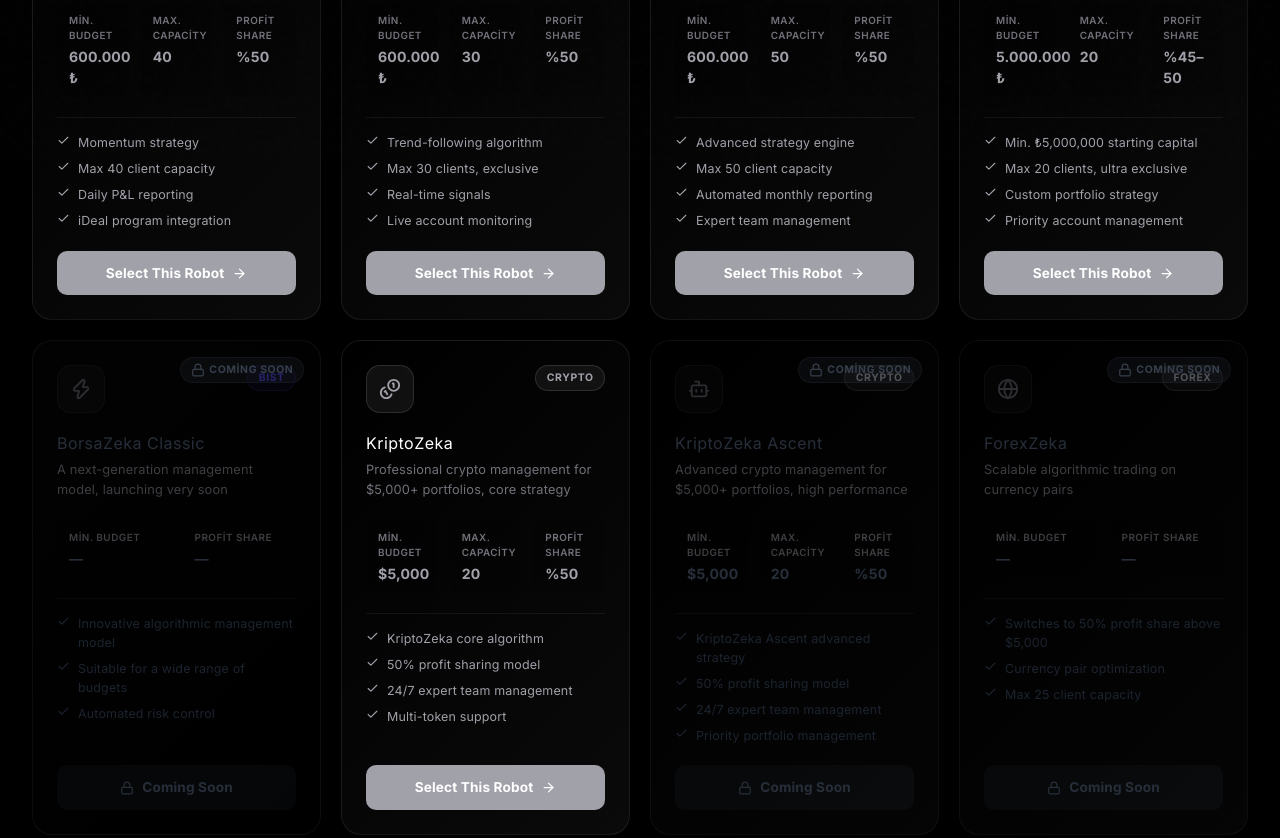
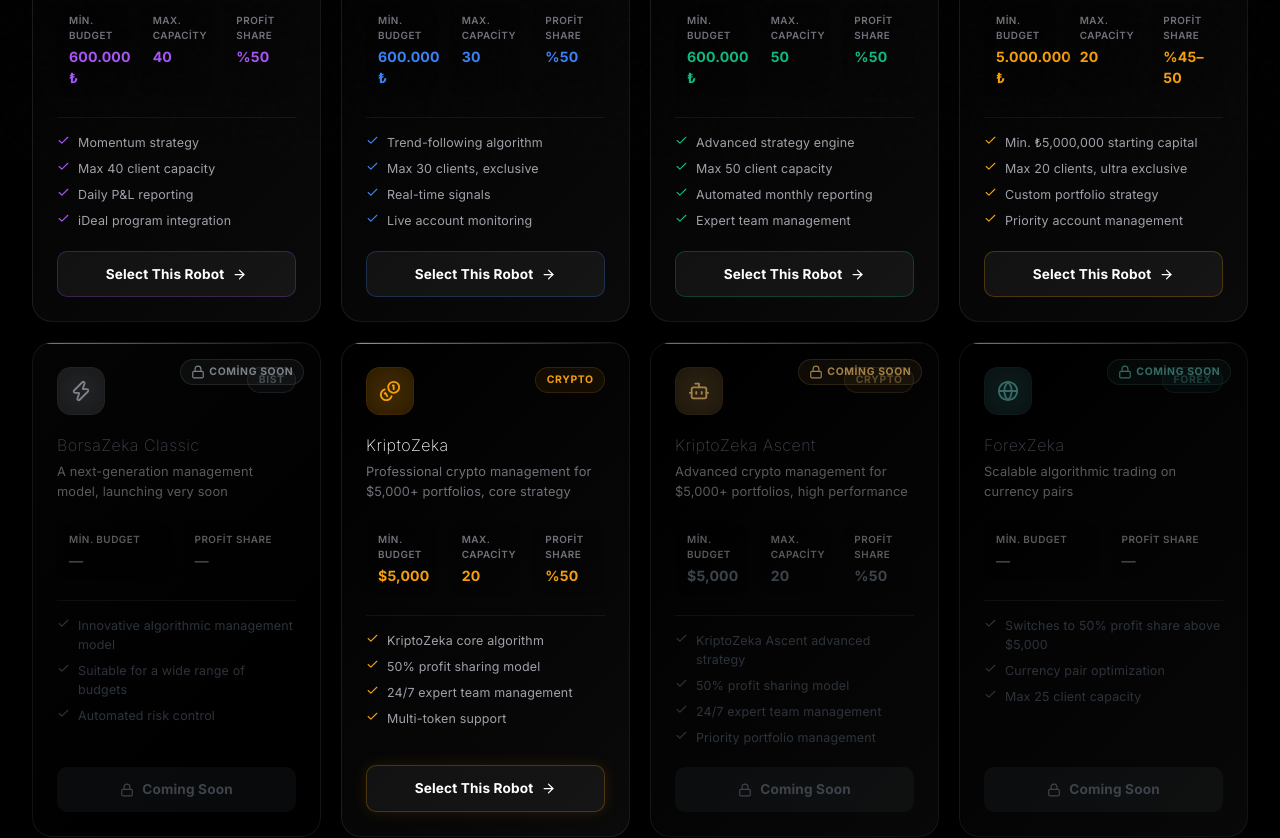
Before and after one commit to ayshegulkoca/borsazeka-dashboard, a Next.js app: page /robotlar in a window 1280 px wide. Shown: the part 640-1478 px from the top of the page. Built offline with nearby package versions, Linux system fonts and the light colour scheme; no server answers.

Commit message:
style: enhance robot cards color identity and contact page radar theme

```diff
--- a/app/components/landing/IletisimPage.tsx
+++ b/app/components/landing/IletisimPage.tsx
@@ -1,6 +1,6 @@
 "use client";
 
-import { MapPin, ExternalLink } from "lucide-react";
+import { MapPin, ExternalLink, X, Send, Activity } from "lucide-react";
 import { useTranslation } from "react-i18next";
 import s from "./iletisim.module.css";
 
@@ -27,16 +27,16 @@ export default function IletisimPage() {
             {/* Quick-access links */}
             <div className={s.quickLinks}>
               <a href="https://www.x.com/DH_Altin" target="_blank" rel="noopener noreferrer" className={s.quickLink}>
-                <span className={s.quickDot} style={{ background: "#1d9bf0" }} />
-                Twitter / X — @DH_Altin
+                <X size={18} color="#1d9bf0" />
+                <span>Twitter / X — @DH_Altin</span>
               </a>
               <a href="https://t.me/semiharslan" target="_blank" rel="noopener noreferrer" className={s.quickLink}>
-                <span className={s.quickDot} style={{ background: "#26a5e4" }} />
-                Telegram — @semiharslan
+                <Send size={18} color="#26a5e4" />
+                <span>Telegram — @semiharslan</span>
               </a>
               <a href="https://t.me/BorsaZekaCom" target="_blank" rel="noopener noreferrer" className={s.quickLink}>
-                <span className={s.quickDot} style={{ background: "#00FF9D" }} />
-                Kanal — @BorsaZekaCom
+                <Activity size={18} color="#00FF9D" />
+                <span>Kanal — @BorsaZekaCom</span>
               </a>
             </div>
           </div>
--- a/app/components/landing/RobotsPage.tsx
+++ b/app/components/landing/RobotsPage.tsx
@@ -20,7 +20,7 @@ const ROBOT_CATALOG = [
     descKey: "wizard.robots.darkroom.desc",
     market: "BIST",
     icon: Shield,
-    color: "#a1a1aa", // Muted Zinc
+    color: "#a855f7", // Deep Purple
     gradient: "linear-gradient(135deg, #000000 0%, #0a0a0a 100%)",
     border: "rgba(255, 255, 255, 0.08)",
     comingSoon: false,
@@ -40,7 +40,7 @@ const ROBOT_CATALOG = [
     descKey: "wizard.robots.highway.desc",
     market: "BIST",
     icon: TrendingUp,
-    color: "#a1a1aa",
+    color: "#3b82f6", // Vibrant Blue
     gradient: "linear-gradient(135deg, #000000 0%, #0a0a0a 100%)",
     border: "rgba(255, 255, 255, 0.08)",
     comingSoon: false,
@@ -60,7 +60,7 @@ const ROBOT_CATALOG = [
     descKey: "wizard.robots.trademate.desc",
     market: "BIST",
     icon: Target,
-    color: "#a1a1aa",
+    color: "#10b981", // Emerald Green
     gradient: "linear-gradient(135deg, #000000 0%, #0a0a0a 100%)",
     border: "rgba(255, 255, 255, 0.08)",
     comingSoon: false,
@@ -80,7 +80,7 @@ const ROBOT_CATALOG = [
     descKey: "wizard.robots.fabrika.desc",
     market: "BIST",
     icon: Activity,
-    color: "#a1a1aa",
+    color: "#f59e0b", // Gold
     gradient: "linear-gradient(135deg, #000000 0%, #0a0a0a 100%)",
     border: "rgba(255, 255, 255, 0.08)",
     comingSoon: false,
@@ -100,7 +100,7 @@ const ROBOT_CATALOG = [
     descKey: "wizard.robots.classic.desc",
     market: "BIST",
     icon: Zap,
-    color: "#52525b",
+    color: "#94a3b8", // Slate Silver
     gradient: "linear-gradient(135deg, #050505 0%, #000000 100%)",
     border: "rgba(100,116,139,0.2)",
     comingSoon: true,
@@ -120,7 +120,7 @@ const ROBOT_CATALOG = [
     descKey: "wizard.robots.kriptoZeka.desc",
     market: "CRYPTO",
     icon: Coins,
-    color: "#a1a1aa",
+    color: "#f59e0b", // Neon Orange (Bitcoin)
     gradient: "linear-gradient(135deg, #000000 0%, #0a0a0a 100%)",
     border: "rgba(255, 255, 255, 0.08)",
     comingSoon: false,
@@ -140,7 +140,7 @@ const ROBOT_CATALOG = [
     descKey: "wizard.robots.kriptoZekaAscent.desc",
     market: "CRYPTO",
     icon: Bot,
-    color: "#52525b",
+    color: "#f59e0b", // Neon Orange
     gradient: "linear-gradient(135deg, #000000 0%, #0a0a0a 100%)",
     border: "rgba(255, 255, 255, 0.08)",
     comingSoon: true,
@@ -161,7 +161,7 @@ const ROBOT_CATALOG = [
     descKey: "wizard.robots.forexZeka.desc",
     market: "FOREX",
     icon: Globe,
-    color: "#52525b",
+    color: "#0d9488", // Ocean Green
     gradient: "linear-gradient(135deg, #000000 0%, #0a0a0a 100%)",
     border: "rgba(255, 255, 255, 0.08)",
     comingSoon: true,
@@ -219,8 +219,15 @@ export default function RobotsPage() {
                   style={{ background: robot.gradient, borderColor: robot.border }}
                 >
                   {robot.comingSoon && (
-                    <div className={robotStyles.comingSoonOverlay}>
-                      <Lock size={14} />
+                    <div
+                      className={robotStyles.comingSoonOverlay}
+                      style={{
+                        color: robot.color,
+                        background: `${robot.color}15`,
+                        borderColor: `${robot.color}30`
+                      }}
+                    >
+                      <Lock size={14} color={robot.color} />
                       {t("robots.comingSoon")}
                     </div>
                   )}
@@ -229,13 +236,21 @@ export default function RobotsPage() {
                   <div className={robotStyles.cardTop}>
                     <div
                       className={robotStyles.iconWrap}
-                      style={{ background: `${robot.color}1a`, border: `1px solid ${robot.color}33` }}
+                      style={{ background: `${robot.color}10`, border: `1px solid ${robot.color}33` }}
                     >
-                      <Icon size={22} color={robot.color} />
+                      <div
+                        className={robotStyles.iconGlow}
+                        style={{ background: robot.color }}
+                      />
+                      <Icon size={22} color={robot.color} style={{ position: "relative", zIndex: 1 }} />
                     </div>
                     <span
                       className={robotStyles.marketBadge}
-                      style={{ color: mktLabel.color, background: `${mktLabel.color}18`, borderColor: `${mktLabel.color}33` }}
+                      style={{
+                        color: robot.comingSoon ? `${robot.color}80` : robot.color,
+                        background: `${robot.color}10`,
+                        borderColor: `${robot.color}25`
+                      }}
                     >
                       {mktLabel[lang]}
                     </span>
@@ -294,7 +309,14 @@ export default function RobotsPage() {
                     style={
                       robot.comingSoon
                         ? {}
-                        : { background: robot.color, color: "#fff" }
+                        : {
+                            background: "rgba(255,255,255,0.05)",
+                            border: `1px solid ${robot.color}40`,
+                            color: "#fff",
+                            "--hover-bg": robot.color,
+                            "--hover-glow": robot.id === "KRIPTTOZEKA" ? `${robot.color}80` : `${robot.color}40`,
+                            boxShadow: robot.id === "KRIPTTOZEKA" ? `0 0 15px ${robot.color}20` : "none"
+                          } as any
                     }
                   >
                     {robot.comingSoon ? (
--- a/app/components/landing/robots.module.css
+++ b/app/components/landing/robots.module.css
@@ -97,10 +97,9 @@
   content: '';
   position: absolute;
   top: 0; left: 0; right: 0;
-  height: 2px;
-  background: currentColor;
-  opacity: 0;
-  transition: opacity 0.3s;
+  height: 1px;
+  background: linear-gradient(90deg, currentColor, transparent);
+  opacity: 0.6;
 }
 
 .card:hover {
@@ -109,12 +108,13 @@
 }
 
 .card:hover::before {
-  opacity: 0.6;
+  opacity: 1;
 }
 
 .cardComingSoon {
-  opacity: 0.55;
+  opacity: 0.8; /* Less blacked out as requested */
   cursor: not-allowed;
+  filter: saturate(0.5);
 }
 
 .cardComingSoon:hover {
@@ -154,6 +154,21 @@
   display: flex;
   align-items: center;
   justify-content: center;
+  position: relative;
+  overflow: hidden;
+}
+
+.iconGlow {
+  position: absolute;
+  inset: -10px;
+  filter: blur(22px);
+  opacity: 0.25;
+  pointer-events: none;
+  transition: opacity 0.3s;
+}
+
+.card:hover .iconGlow {
+  opacity: 0.45;
 }
 
 .marketBadge {
@@ -172,7 +187,7 @@
 
 .cardName {
   font-size: 1rem;
-  font-weight: 400; /* Medium-Thin */
+  font-weight: 200; /* Extra Light as requested */
   margin-bottom: 0.4rem;
   line-height: 1.3;
 }
@@ -256,9 +271,9 @@
 }
 
 .cardCta:not(.cardCtaDisabled):hover {
-  transform: translateY(-1px);
-  filter: brightness(1.1);
-  box-shadow: 0 6px 24px rgba(0,0,0,0.4);
+  background: var(--hover-bg) !important;
+  box-shadow: 0 0 20px var(--hover-glow);
+  transform: translateY(-2px);
 }
 
 .cardCtaDisabled {
```
Also changed, not shown: app/components/landing/iletisim.module.css (+25 -18 lines).
